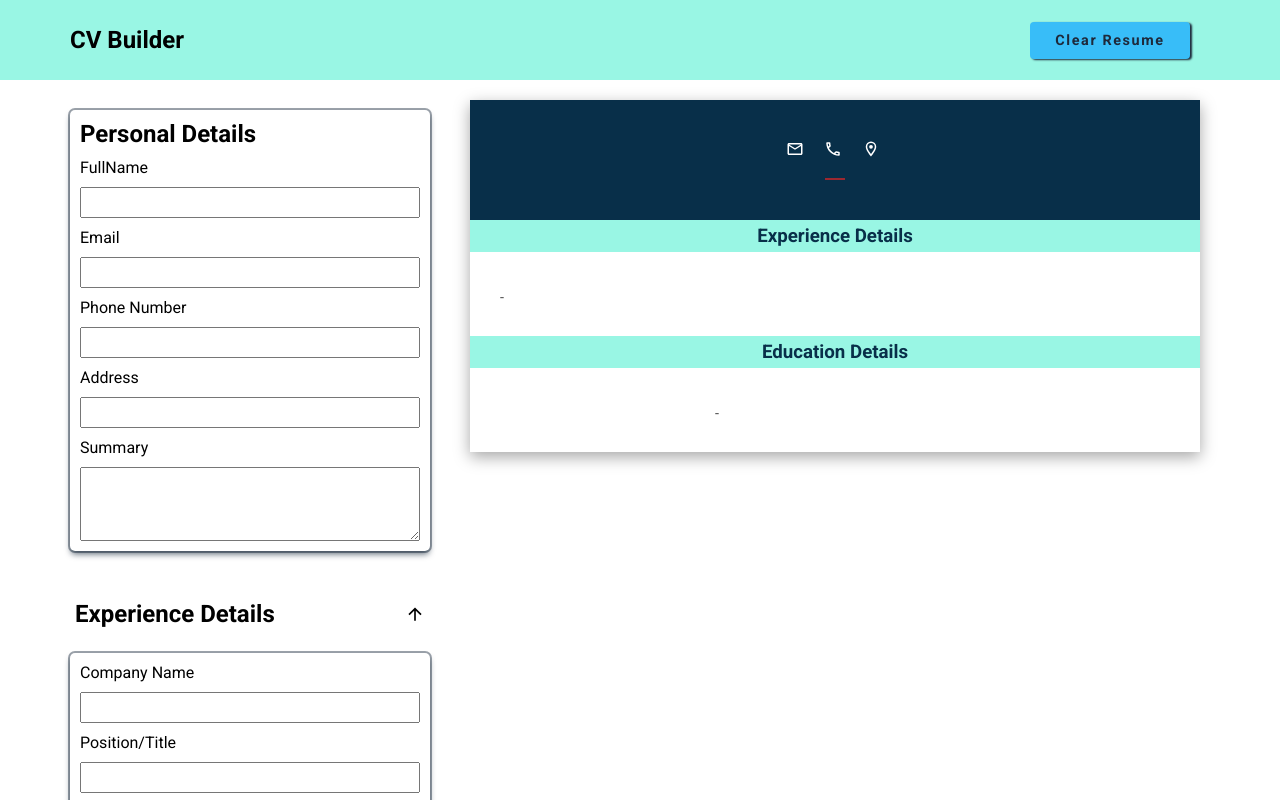
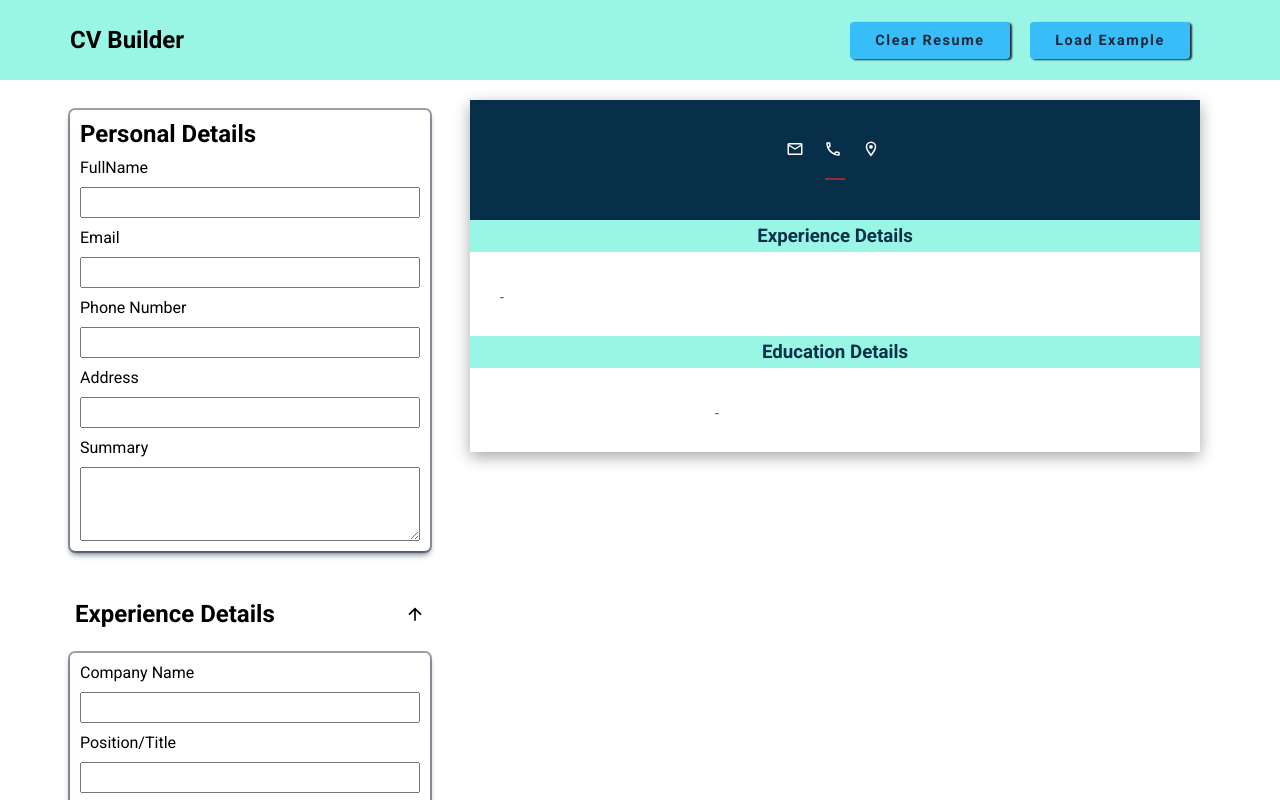
Before and after one commit to Amrit57/CV-Application, a React (Vite) app: page / in a window 1280 px wide. Shown: the top 800 px of the page. Built offline with nearby package versions, Linux system fonts and the light colour scheme.

Commit message:
Added Load example button to load mock CV.

```diff
--- a/src/components/Navbar.jsx
+++ b/src/components/Navbar.jsx
@@ -1,6 +1,6 @@
 import React from "react";
 
-export default function Navbar({ clearResume, downloadResume }) {
+export default function Navbar({ clearResume, loadResume }) {
   return (
     <nav className="navbar">
       <h1 className="navbar--heading">CV Builder</h1>
@@ -8,6 +8,9 @@ export default function Navbar({ clearResume, downloadResume }) {
         <button className="navbar--btn" onClick={clearResume}>
           Clear Resume
         </button>
+        <button className="navbar--btn" onClick={loadResume}>
+          Load Example
+        </button>
       </div>
     </nav>
   );
```
